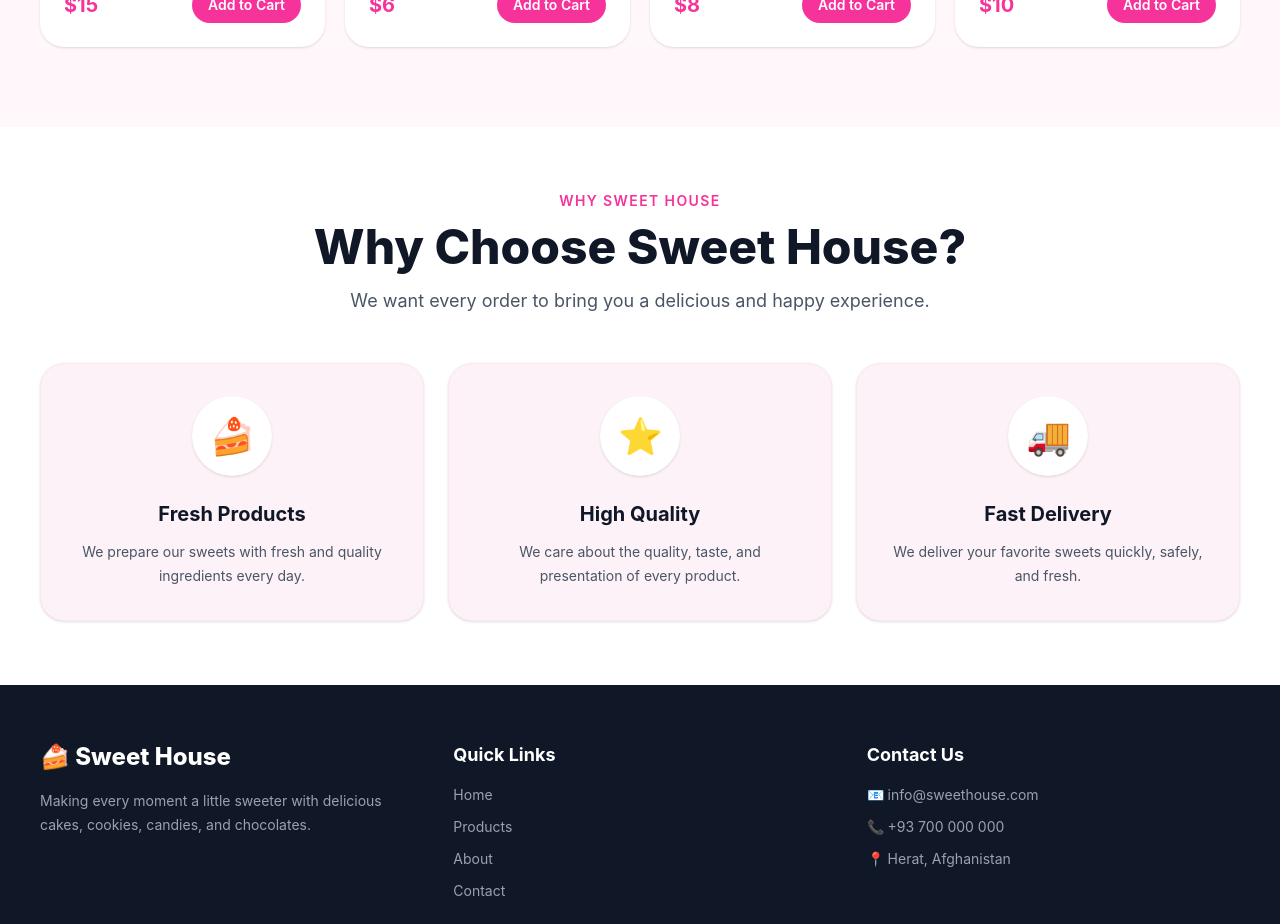
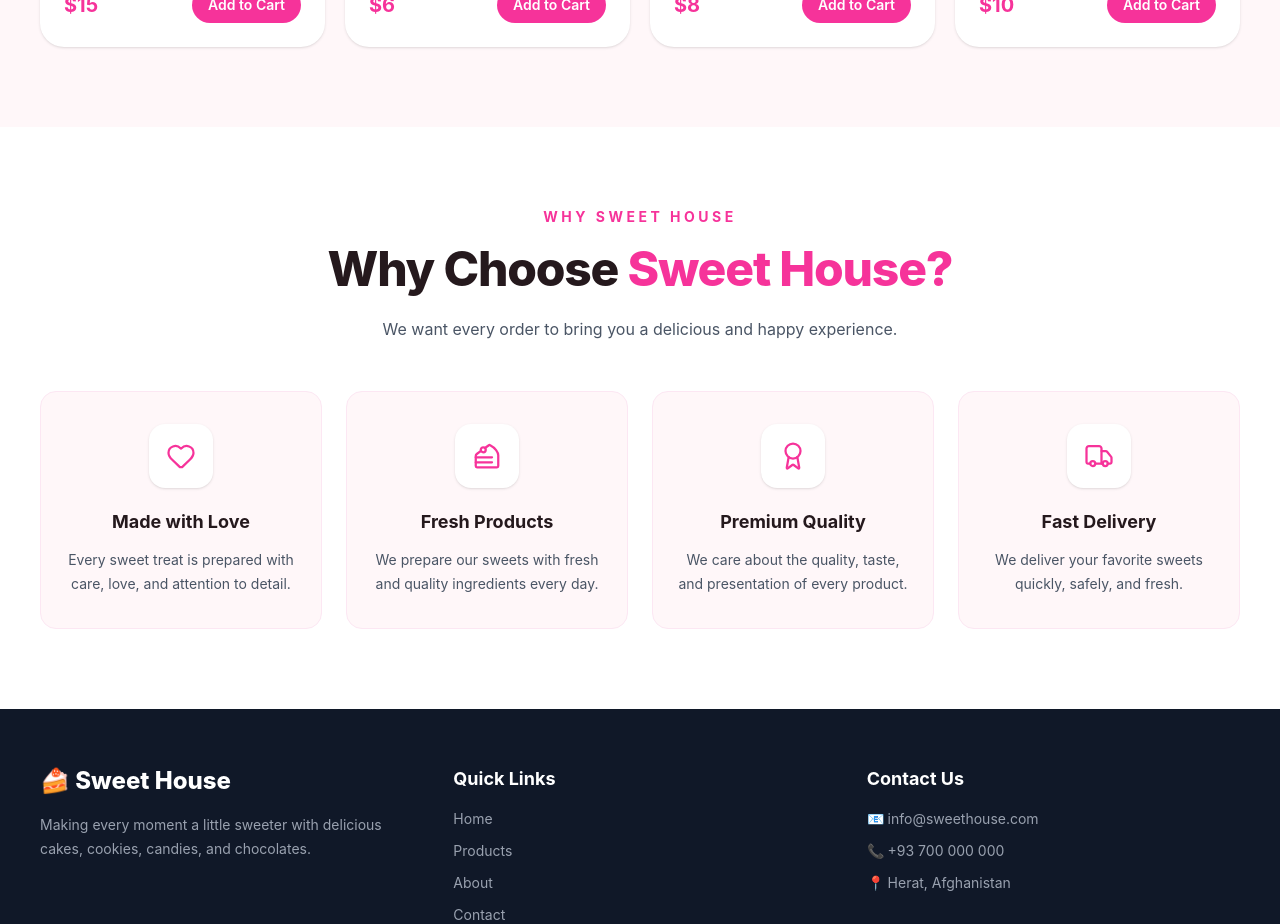
Before and after one commit to Naser-frontend/sweet-house, a React app in the folder frontend/: page / in a window 1280 px wide. Shown: the part 2120-3044 px from the top of the page. Built offline with nearby package versions, Linux system fonts and the light colour scheme; the HTML template or start-up script is replaced by a standard one.

Commit message:
Add Lucide icons to WhyChooseUs section and some styles

```diff
--- a/frontend/package.json
+++ b/frontend/package.json
@@ -11,6 +11,7 @@
   },
   "dependencies": {
     "@tailwindcss/vite": "^4.3.3",
+    "lucide-react": "^1.59.0",
     "react": "^19.2.8",
     "react-dom": "^19.2.8",
     "react-router-dom": "^7.18.4",
--- a/frontend/src/components/WhyChooseUs.jsx
+++ b/frontend/src/components/WhyChooseUs.jsx
@@ -1,19 +1,33 @@
+
+import {
+  Heart,
+  CakeSlice,
+  Award,
+  Truck,
+} from "lucide-react";
+
 function WhyChooseUs() {
   const features = [
     {
-      icon: "🍰",
+      icon: Heart,
+      title: "Made with Love",
+      description:
+        "Every sweet treat is prepared with care, love, and attention to detail.",
+    },
+    {
+      icon: CakeSlice,
       title: "Fresh Products",
       description:
         "We prepare our sweets with fresh and quality ingredients every day.",
     },
     {
-      icon: "⭐",
-      title: "High Quality",
+      icon: Award,
+      title: "Premium Quality",
       description:
         "We care about the quality, taste, and presentation of every product.",
     },
     {
-      icon: "🚚",
+      icon: Truck,
       title: "Fast Delivery",
       description:
         "We deliver your favorite sweets quickly, safely, and fresh.",
@@ -21,49 +35,55 @@ function WhyChooseUs() {
   ];
 
   return (
-    <section className="bg-white px-6 py-16 sm:px-8 lg:px-10">
+    <section className="bg-white px-5 py-16 sm:px-8 sm:py-20 lg:px-10">
       <div className="mx-auto max-w-7xl">
-
         {/* Section Heading */}
-        <div className="mx-auto mb-12 max-w-2xl text-center">
-          <p className="mb-3 text-sm font-semibold uppercase tracking-widest text-pink-500">
+        <div className="mx-auto mb-10 max-w-2xl text-center sm:mb-12">
+          <p className="mb-3 text-xs font-bold uppercase tracking-[0.25em] text-pink-500 sm:text-sm">
             Why Sweet House
           </p>
 
-          <h2 className="text-3xl font-extrabold text-gray-900 sm:text-4xl lg:text-5xl">
-            Why Choose Sweet House?
+          <h2 className="text-3xl font-extrabold leading-tight tracking-tight text-[#25191d] sm:text-4xl lg:text-5xl">
+            Why Choose{" "}
+            <span className="text-pink-500">Sweet House?</span>
           </h2>
 
-          <p className="mt-4 text-base leading-7 text-gray-600 sm:text-lg">
+          <p className="mx-auto mt-4 max-w-xl text-sm leading-7 text-gray-600 sm:text-base">
             We want every order to bring you a delicious and happy experience.
           </p>
         </div>
 
-        {/* Features */}
-        <div className="grid grid-cols-1 gap-6 md:grid-cols-3">
-          {features.map((feature) => (
+        {/* Features Grid */}
+        <div className="grid grid-cols-1 gap-5 sm:grid-cols-2 lg:grid-cols-4 lg:gap-6">
+          {features.map((feature) => {
+            const Icon = feature.icon;
+
+            return (
               <div
                 key={feature.title}
-              className="group rounded-3xl border border-pink-100 bg-pink-50 p-8 text-center shadow-sm transition duration-300 hover:-translate-y-2 hover:shadow-lg"
+                className="group flex h-full flex-col items-center rounded-2xl border border-pink-100 bg-[#fff7f9] px-6 py-8 text-center transition duration-300 hover:-translate-y-1 hover:border-pink-200 hover:shadow-[0_12px_30px_rgba(236,72,153,0.10)]"
               >
-              {/* Icon */}
-              <div className="mx-auto mb-6 flex h-20 w-20 items-center justify-center rounded-full bg-white text-4xl shadow-sm transition duration-300 group-hover:scale-110">
-                {feature.icon}
+                {/* Real SVG Icon */}
+                <div className="mb-5 flex h-16 w-16 items-center justify-center rounded-2xl bg-white text-pink-500 shadow-sm transition duration-300 group-hover:scale-110">
+                  <Icon
+                    size={30}
+                    strokeWidth={1.8}
+                    aria-hidden="true"
+                    className="transition-colors duration-300 group-hover:fill-pink-100"
+                  />
                 </div>
 
-              {/* Title */}
-              <h3 className="text-xl font-bold text-gray-900">
+                <h3 className="text-lg font-bold text-[#25191d] transition-colors duration-300 group-hover:text-pink-500">
                   {feature.title}
                 </h3>
 
-              {/* Description */}
                 <p className="mt-3 text-sm leading-6 text-gray-600">
                   {feature.description}
                 </p>
               </div>
-          ))}
+            );
+          })}
         </div>
-
       </div>
     </section>
   );
```
Also changed, not shown: 1 other file (tests, documents, lock files or other folders). Lines whose indentation alone changed are shown as unchanged.
